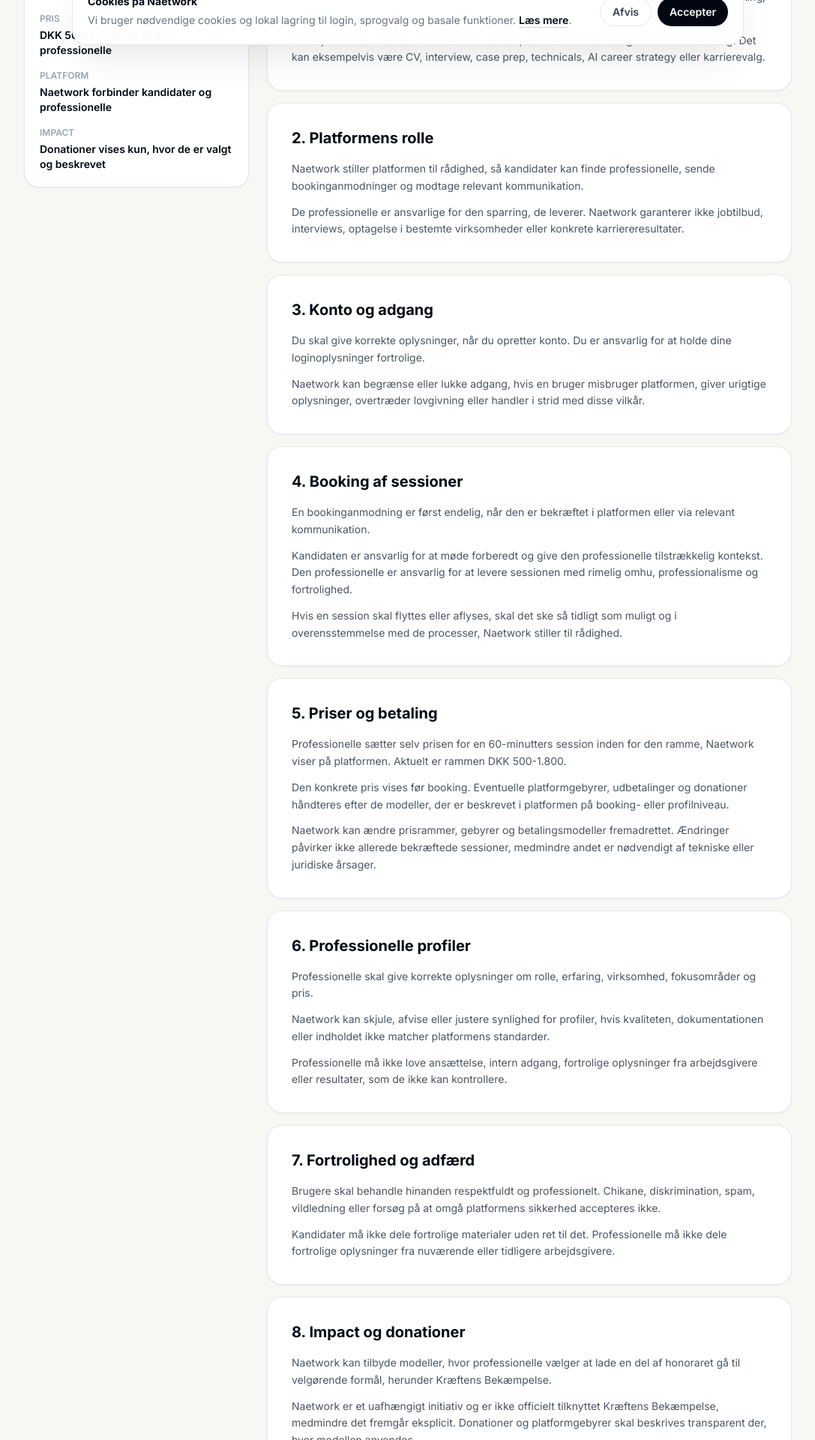
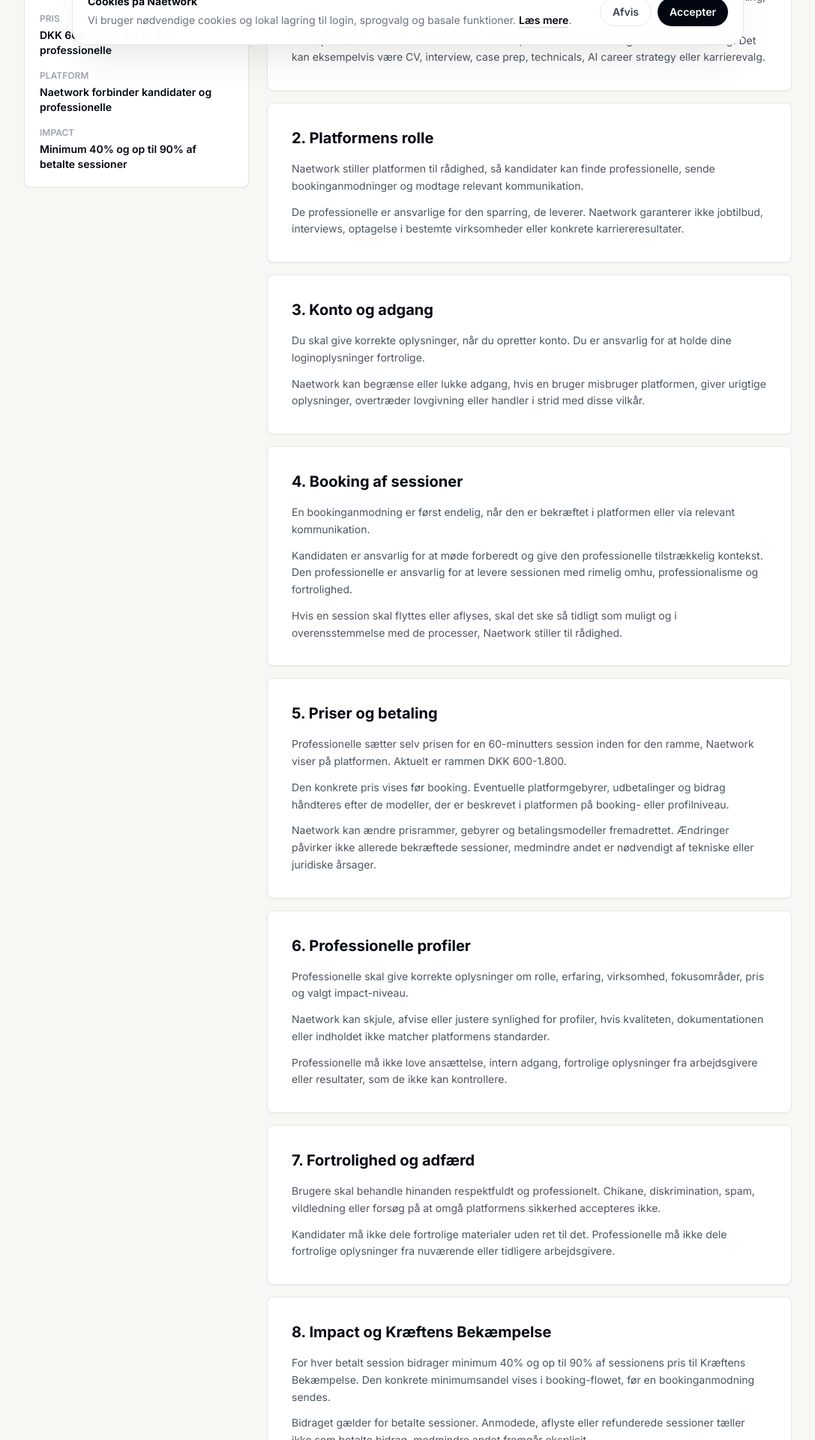
Before and after one commit to mikkelstreet-png/Naetwork, a Next.js app: page /terms in a window 1280 px wide. Shown: the part 720-2640 px from the top of the page at 75% size, without its empty margins (96-1183 px from the left). Built offline with nearby package versions, Linux system fonts and the light colour scheme; no server answers.

Commit message:
Update terms for 40-90 impact model

```diff
--- a/app/terms/page.tsx
+++ b/app/terms/page.tsx
@@ -6,13 +6,13 @@ export const metadata: Metadata = {
   description: 'Vilkår for brug af Naetwork, booking af 60-minutters sessioner og professionelle profiler.',
 }
 
-const updated = '18. juni 2026'
+const updated = '19. juni 2026'
 
 const keyPoints = [
   ['Format', '60 min 1:1 career session'],
-  ['Pris', 'DKK 500-1.800, sat af den professionelle'],
+  ['Pris', 'DKK 600-1.800, sat af den professionelle'],
   ['Platform', 'Naetwork forbinder kandidater og professionelle'],
-  ['Impact', 'Donationer vises kun, hvor de er valgt og beskrevet'],
+  ['Impact', 'Minimum 40% og op til 90% af betalte sessioner'],
 ]
 
 const sections = [
@@ -48,15 +48,15 @@ const sections = [
   {
     title: '5. Priser og betaling',
     body: [
-      'Professionelle sætter selv prisen for en 60-minutters session inden for den ramme, Naetwork viser på platformen. Aktuelt er rammen DKK 500-1.800.',
-      'Den konkrete pris vises før booking. Eventuelle platformgebyrer, udbetalinger og donationer håndteres efter de modeller, der er beskrevet i platformen på booking- eller profilniveau.',
+      'Professionelle sætter selv prisen for en 60-minutters session inden for den ramme, Naetwork viser på platformen. Aktuelt er rammen DKK 600-1.800.',
+      'Den konkrete pris vises før booking. Eventuelle platformgebyrer, udbetalinger og bidrag håndteres efter de modeller, der er beskrevet i platformen på booking- eller profilniveau.',
       'Naetwork kan ændre prisrammer, gebyrer og betalingsmodeller fremadrettet. Ændringer påvirker ikke allerede bekræftede sessioner, medmindre andet er nødvendigt af tekniske eller juridiske årsager.',
     ],
   },
   {
     title: '6. Professionelle profiler',
     body: [
-      'Professionelle skal give korrekte oplysninger om rolle, erfaring, virksomhed, fokusområder og pris.',
+      'Professionelle skal give korrekte oplysninger om rolle, erfaring, virksomhed, fokusområder, pris og valgt impact-niveau.',
       'Naetwork kan skjule, afvise eller justere synlighed for profiler, hvis kvaliteten, dokumentationen eller indholdet ikke matcher platformens standarder.',
       'Professionelle må ikke love ansættelse, intern adgang, fortrolige oplysninger fra arbejdsgivere eller resultater, som de ikke kan kontrollere.',
     ],
@@ -69,10 +69,11 @@ const sections = [
     ],
   },
   {
-    title: '8. Impact og donationer',
+    title: '8. Impact og Kræftens Bekæmpelse',
     body: [
-      'Naetwork kan tilbyde modeller, hvor professionelle vælger at lade en del af honoraret gå til velgørende formål, herunder Kræftens Bekæmpelse.',
-      'Naetwork er et uafhængigt initiativ og er ikke officielt tilknyttet Kræftens Bekæmpelse, medmindre det fremgår eksplicit. Donationer og platformgebyrer skal beskrives transparent der, hvor modellen anvendes.',
+      'For hver betalt session bidrager minimum 40% og op til 90% af sessionens pris til Kræftens Bekæmpelse. Den konkrete minimumsandel vises i booking-flowet, før en bookinganmodning sendes.',
+      'Bidraget gælder for betalte sessioner. Anmodede, aflyste eller refunderede sessioner tæller ikke som betalte bidrag, medmindre andet fremgår eksplicit.',
+      'Naetwork er et uafhængigt initiativ og er ikke officielt tilknyttet Kræftens Bekæmpelse, medmindre det fremgår eksplicit. Modellen beskriver Naetworks impact-forpligtelse og er ikke personlig skatte- eller donationsrådgivning.',
     ],
   },
   {
@@ -103,7 +104,7 @@ export default function TermsPage() {
     <main className="bg-[#f7f7f4] pt-16">
       <section className="border-b border-gray-200 bg-white px-6 py-16 md:py-20">
         <div className="mx-auto max-w-5xl">
-          <Link href="/" className="mb-8 inline-flex rounded-full border border-gray-200 bg-white px-3 py-1.5 text-sm font-semibold text-gray-700 shadow-sm hover:text-gray-950">&larr; Naetwork</Link>
+          <Link href="/" className="mb-8 inline-flex rounded-lg border border-gray-200 bg-white px-3 py-1.5 text-sm font-semibold text-gray-700 shadow-sm hover:text-gray-950">&larr; Naetwork</Link>
           <p className="mb-4 text-xs font-semibold uppercase tracking-wide text-gray-500">Legal</p>
           <h1 className="max-w-4xl text-4xl font-black leading-none tracking-tight text-gray-950 md:text-6xl">Vilkår for brug</h1>
           <p className="mt-6 max-w-2xl text-base leading-relaxed text-gray-600 md:text-lg">De klare spilleregler for kandidater, professionelle, booking, betaling og impact på Naetwork.</p>
@@ -113,7 +114,7 @@ export default function TermsPage() {
 
       <section className="px-6 py-10 md:py-14">
         <div className="mx-auto grid max-w-5xl gap-6 lg:grid-cols-[300px_1fr]">
-          <aside className="h-fit rounded-2xl border border-gray-200 bg-white p-5 shadow-sm lg:sticky lg:top-24">
+          <aside className="h-fit rounded-lg border border-gray-200 bg-white p-5 shadow-sm lg:sticky lg:top-24">
             <p className="mb-4 text-xs font-semibold uppercase text-gray-400">Overblik</p>
             <div className="space-y-4">
               {keyPoints.map(([label, value]) => (
@@ -127,7 +128,7 @@ export default function TermsPage() {
 
           <div className="space-y-4">
             {sections.map((section) => (
-              <article key={section.title} className="rounded-2xl border border-gray-200 bg-white p-6 shadow-sm md:p-8">
+              <article key={section.title} className="rounded-lg border border-gray-200 bg-white p-6 shadow-sm md:p-8">
                 <h2 className="text-xl font-black text-gray-950">{section.title}</h2>
                 <div className="mt-4 space-y-3">
                   {section.body.map((paragraph) => (
@@ -135,7 +136,7 @@ export default function TermsPage() {
                   ))}
                 </div>
                 {section.link && (
-                  <Link href={section.link.href} className="mt-5 inline-flex rounded-full border border-gray-300 px-4 py-2 text-sm font-semibold text-gray-950 hover:border-gray-950 hover:bg-gray-50">
+                  <Link href={section.link.href} className="mt-5 inline-flex rounded-lg border border-gray-300 px-4 py-2 text-sm font-semibold text-gray-950 hover:border-gray-950 hover:bg-gray-50">
                     {section.link.label}
                   </Link>
                 )}
```
